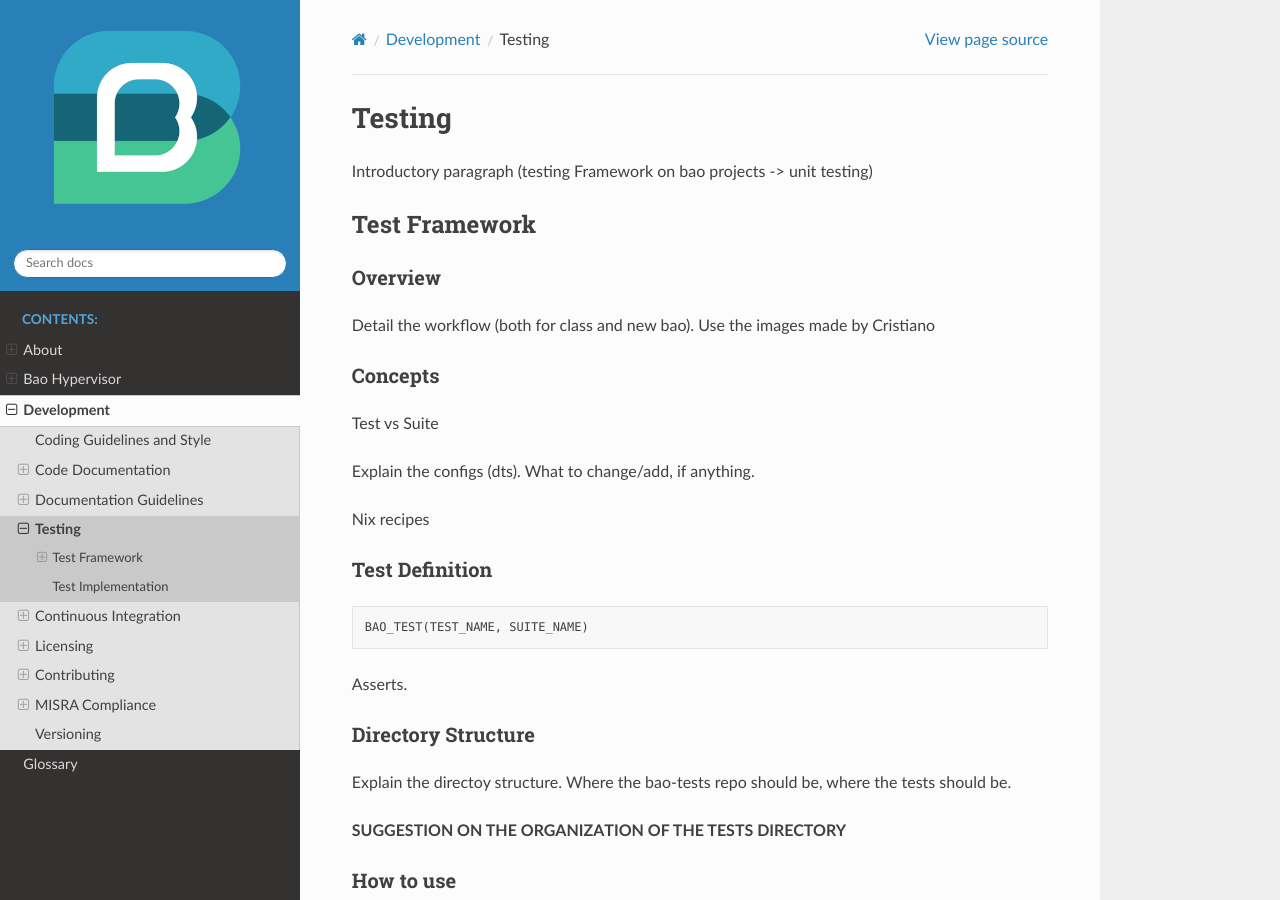
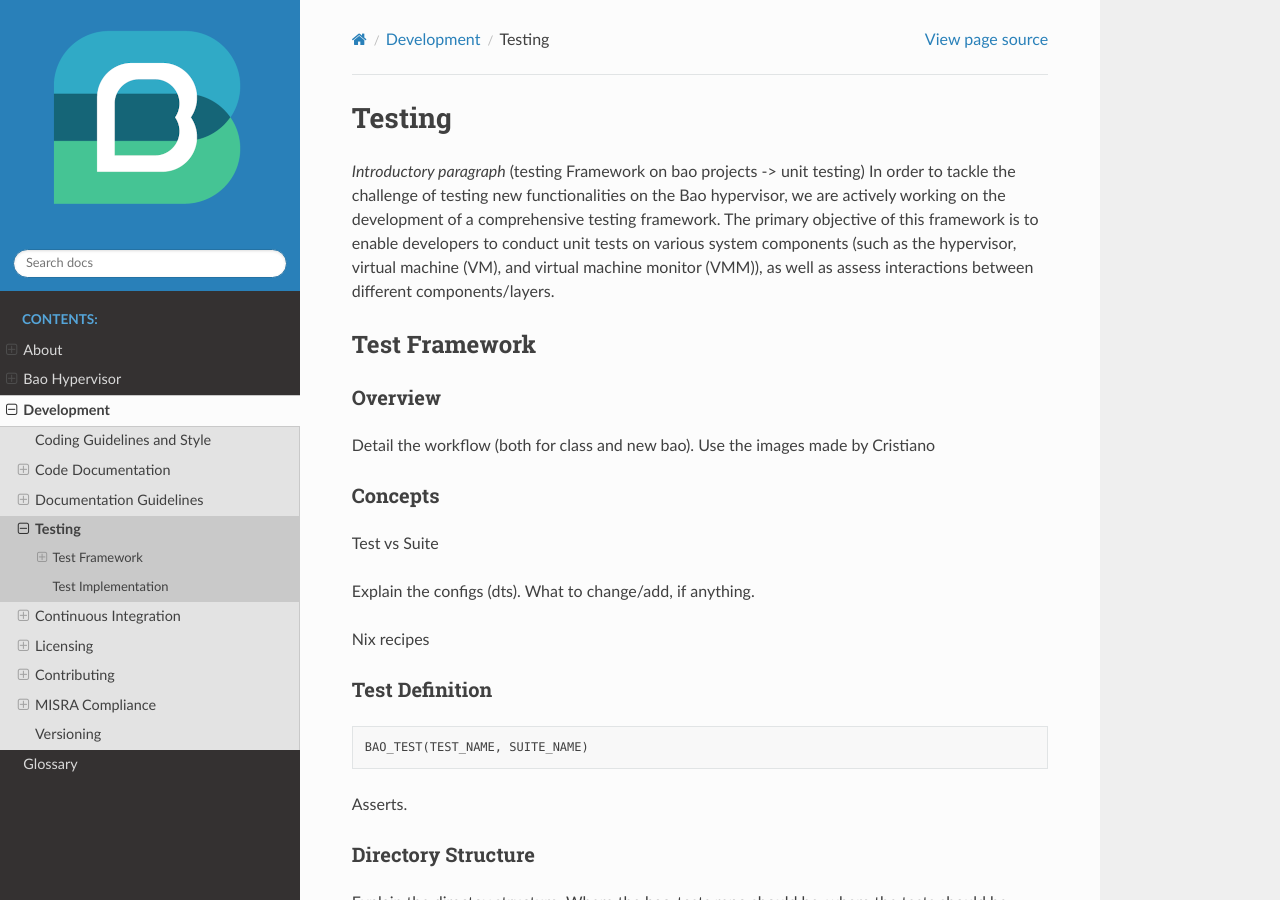
Before and after one commit to bao-project/bao-docs, a Sphinx documentation site: the page built from source/development/testing.rst, in a window 1280 px wide and 900 px high. Built offline with Sphinx 7.4.7 and the Read the Docs theme 2.0.0, drawn with Linux system fonts in a browser that asks for light colours.

Commit message:
feat(skeleton): introduction draft
Signed-off-by: Diogo21Costa <53279352+Diogo21Costa@users.noreply.github.com>

```diff
--- a/source/development/testing.rst
+++ b/source/development/testing.rst
@@ -1,8 +1,8 @@
 Testing
 =======
 
-Introductory paragraph (testing Framework on bao projects -> unit testing)
-
+*Introductory paragraph* (testing Framework on bao projects -> unit testing)
+In order to tackle the challenge of testing new functionalities on the Bao hypervisor, we are actively working on the development of a comprehensive testing framework. The primary objective of this framework is to enable developers to conduct unit tests on various system components (such as the hypervisor, virtual machine (VM), and virtual machine monitor (VMM)), as well as assess interactions between different components/layers.
 
 Test Framework
 ---------------
```
